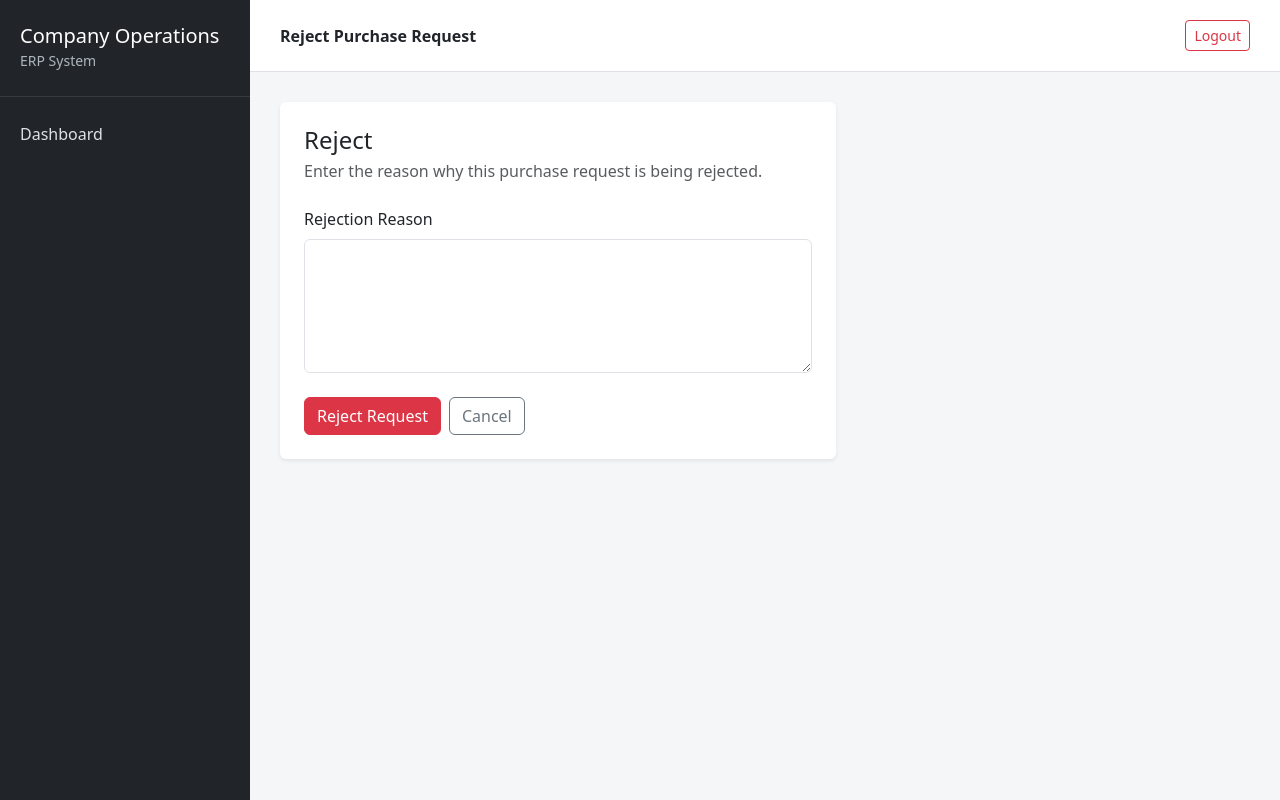
After one commit to pauljohnsuela64-prog/Company-Operations-ERP, a Flask app: template templates/procurement/requests/reject.html in a window 1280 px wide. The commit adds this page. Run offline with Flask 3, Linux system fonts and the light colour scheme; the template is opened without the code that fills it, so the values that code supplies are empty.

Commit message:
Add purchase request approval and rejection workflow

```diff
--- a/app.py
+++ b/app.py
@@ -7,12 +7,14 @@ from dashboard_repository import get_dashboard_summary
 
 from purchase_request_repository import (
     add_purchase_request_item,
+    approve_purchase_request,
     create_purchase_request,
     delete_purchase_request_item,
     get_all_purchase_requests,
     get_purchase_request_by_id,
     get_purchase_request_item_by_id,
     get_purchase_request_items,
+    reject_purchase_request,
     submit_purchase_request,
     update_purchase_request_item,
 )
@@ -2374,6 +2376,135 @@ def submit_purchase_request_route(request_id):
         )
     )
 
+@app.route(
+    "/procurement/requests/<int:request_id>/approve",
+    methods=["POST"],
+)
+@permission_required("procurement.requests.approve")
+def approve_purchase_request_route(request_id):
+    purchase_request = get_purchase_request_by_id(
+        request_id
+    )
+
+    if not purchase_request:
+        flash(
+            "Purchase request not found.",
+            "danger",
+        )
+        return redirect(
+            url_for("purchase_requests")
+        )
+
+    if purchase_request["status"] != "SUBMITTED":
+        flash(
+            "Only submitted purchase requests can be approved.",
+            "danger",
+        )
+        return redirect(
+            url_for(
+                "view_purchase_request",
+                request_id=request_id,
+            )
+        )
+
+    approved = approve_purchase_request(
+        request_id,
+        session["user_id"],
+    )
+
+    if approved:
+        flash(
+            "Purchase request approved successfully.",
+            "success",
+        )
+    else:
+        flash(
+            "Purchase request could not be approved.",
+            "danger",
+        )
+
+    return redirect(
+        url_for(
+            "view_purchase_request",
+            request_id=request_id,
+        )
+    )
+
+@app.route(
+    "/procurement/requests/<int:request_id>/reject",
+    methods=["GET", "POST"],
+)
+@permission_required("procurement.requests.approve")
+def reject_purchase_request_route(request_id):
+    purchase_request = get_purchase_request_by_id(
+        request_id
+    )
+
+    if not purchase_request:
+        flash(
+            "Purchase request not found.",
+            "danger",
+        )
+        return redirect(
+            url_for("purchase_requests")
+        )
+
+    if purchase_request["status"] != "SUBMITTED":
+        flash(
+            "Only submitted purchase requests can be rejected.",
+            "danger",
+        )
+        return redirect(
+            url_for(
+                "view_purchase_request",
+                request_id=request_id,
+            )
+        )
+
+    if request.method == "POST":
+        rejection_reason = request.form.get(
+            "rejection_reason",
+            "",
+        ).strip()
+
+        if not rejection_reason:
+            flash(
+                "Rejection reason is required.",
+                "danger",
+            )
+            return render_template(
+                "procurement/requests/reject.html",
+                purchase_request=purchase_request,
+            )
+
+        rejected = reject_purchase_request(
+            request_id,
+            rejection_reason,
+        )
+
+        if rejected:
+            flash(
+                "Purchase request rejected successfully.",
+                "success",
+            )
+        else:
+            flash(
+                "Purchase request could not be rejected.",
+                "danger",
+            )
+
+        return redirect(
+            url_for(
+                "view_purchase_request",
+                request_id=request_id,
+            )
+        )
+
+    return render_template(
+        "procurement/requests/reject.html",
+        purchase_request=purchase_request,
+    )
+
 @app.route("/logout")
 @login_required
 def logout():
--- /dev/null
+++ b/templates/procurement/requests/reject.html
@@ -0,0 +1,78 @@
+{% extends "base.html" %}
+
+{% block title %}
+Reject {{ purchase_request.request_number }}
+{% endblock %}
+
+{% block page_title %}
+Reject Purchase Request
+{% endblock %}
+
+{% block content %}
+
+<div class="row">
+
+    <div class="col-lg-7">
+
+        <div class="card shadow-sm border-0">
+
+            <div class="card-body p-4">
+
+                <h4 class="mb-1">
+                    Reject {{ purchase_request.request_number }}
+                </h4>
+
+                <p class="text-muted mb-4">
+                    Enter the reason why this purchase request is being rejected.
+                </p>
+
+                <form method="POST">
+
+                    <div class="mb-4">
+
+                        <label class="form-label">
+                            Rejection Reason
+                        </label>
+
+                        <textarea
+                            name="rejection_reason"
+                            class="form-control"
+                            rows="5"
+                            maxlength="500"
+                            required
+                        >{{ request.form.get('rejection_reason', '') }}</textarea>
+
+                    </div>
+
+                    <div class="d-flex gap-2">
+
+                        <button
+                            type="submit"
+                            class="btn btn-danger"
+                        >
+                            Reject Request
+                        </button>
+
+                        <a
+                            href="{{ url_for(
+                                'view_purchase_request',
+                                request_id=purchase_request.request_id
+                            ) }}"
+                            class="btn btn-outline-secondary"
+                        >
+                            Cancel
+                        </a>
+
+                    </div>
+
+                </form>
+
+            </div>
+
+        </div>
+
+    </div>
+
+</div>
+
+{% endblock %}
```
Also changed, not shown: purchase_request_repository.py (+81 -0 lines), templates/procurement/requests/view.html (+56 -0 lines).
